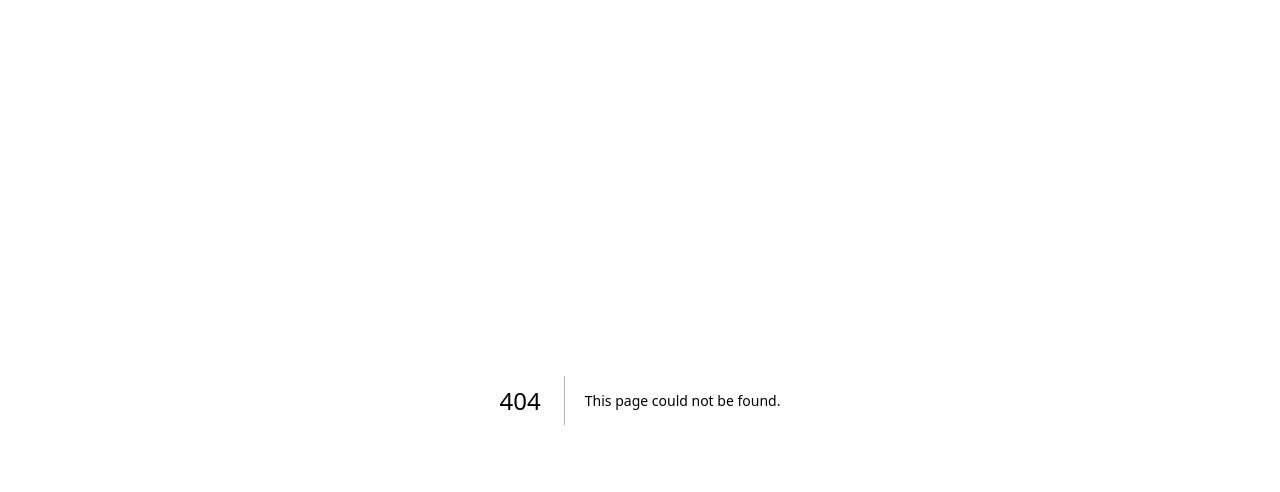
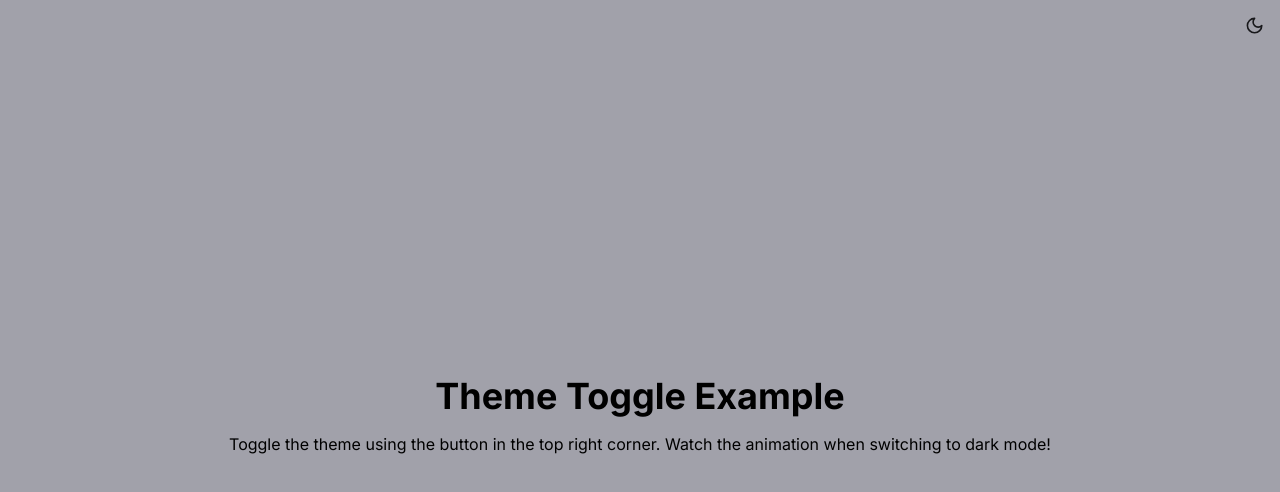
Before and after one commit to unnati2000/aesthetics.js, a Next.js app: page /toggle-theme in a window 1280 px wide. Before the commit this address had no page. Shown: the top 492 px of the page. Built offline with nearby package versions, Linux system fonts and the light colour scheme.

Commit message:
toggle theme in aesthetics.js

```diff
--- a/app/globals.css
+++ b/app/globals.css
@@ -1,20 +1,6 @@
 @tailwind base;
 @tailwind components;
 @tailwind utilities;
-
-:root {
-  --foreground-rgb: 0, 0, 0;
-  --background-start-rgb: 214, 219, 220;
-  --background-end-rgb: 255, 255, 255;
-}
-
-@media (prefers-color-scheme: dark) {
-  :root {
-    --foreground-rgb: 255, 255, 255;
-    --background-start-rgb: 0, 0, 0;
-    --background-end-rgb: 0, 0, 0;
-  }
-}
 
 @layer utilities {
   .text-balance {
--- a/app/layout.tsx
+++ b/app/layout.tsx
@@ -1,6 +1,8 @@
 import type { Metadata } from "next";
 import { Inter } from "next/font/google";
 import "./globals.css";
+
+import { ThemeProvider } from "next-themes";
 
 const inter = Inter({ subsets: ["latin"] });
 
@@ -16,7 +18,13 @@ export default function RootLayout({
 }>) {
   return (
     <html lang="en">
-      <body className={inter.className}>{children}</body>
+      <ThemeProvider
+        attribute="class"
+        defaultTheme="light"
+        disableTransitionOnChange
+      >
+        <body className={inter.className}>{children}</body>
+      </ThemeProvider>
     </html>
   );
 }
--- a/app/timeline/page.tsx
+++ b/app/timeline/page.tsx
@@ -304,13 +304,17 @@ const Timeline = () => {
 
   useEffect(() => {
     const preventDefault = (e: TouchEvent) => {
-      e.preventDefault();
+      if (e.touches.length > 1) {
+        e.preventDefault();
+      }
     };
 
     document.addEventListener("touchmove", preventDefault, { passive: false });
+    document.addEventListener("touchstart", preventDefault, { passive: false });
 
     return () => {
       document.removeEventListener("touchmove", preventDefault);
+      document.removeEventListener("touchstart", preventDefault);
     };
   }, []);
 
@@ -345,6 +349,7 @@ const Timeline = () => {
 
     const newDayWidth = dayWidth * (newMonthWidth / monthWidth);
 
+    // Calculate the new X position based on the current date and new zoom level
     setMonthWidth(newMonthWidth);
     setDayWidth(newDayWidth);
 
@@ -367,7 +372,10 @@ const Timeline = () => {
 
   const bind = useGesture(
     {
-      onPinch: ({ offset: [d], movement: [md], memo }) => {
+      onPinch: ({ event, offset: [d], movement: [md], memo }) => {
+        if (event instanceof TouchEvent) {
+          event.preventDefault();
+        }
         handlePinch(d);
       },
     },
--- /dev/null
+++ b/app/toggle-theme/page.tsx
@@ -0,0 +1,119 @@
+"use client";
+
+import { LuSun, LuMoon } from "react-icons/lu";
+import { useState } from "react";
+// import { useState } from "react";
+import { useTheme } from "next-themes";
+import { motion, AnimatePresence, useAnimationControls } from "framer-motion";
+// import { Moon, Sun } from "lucide-react";
+
+const AnimatedText = ({
+  children,
+  animationProgress,
+}: {
+  children: React.ReactNode;
+  animationProgress: number;
+}) => {
+  return (
+    <span
+      style={{
+        color: `rgb(
+          ${Math.round(255 * animationProgress)},
+          ${Math.round(255 * animationProgress)},
+          ${Math.round(255 * animationProgress)}
+        )`,
+      }}
+    >
+      {children}
+    </span>
+  );
+};
+
+export default function Component() {
+  const { theme, setTheme } = useTheme();
+
+  const controls = useAnimationControls();
+  const [animationProgress, setAnimationProgress] = useState(0);
+
+  const toggleTheme = async () => {
+    if (theme === "light") {
+      await controls.start({
+        scale: [0, 1, 10],
+        x: ["50vw", "0vw", "0vw"],
+        y: ["-50vh", "0vh", "0vh"],
+        transition: {
+          duration: 2,
+          times: [0, 0.5, 1],
+          ease: "easeInOut",
+        },
+      });
+      setTheme("dark");
+    } else {
+      await controls.start({
+        scale: [10, 1, 0],
+        x: ["0vw", "0vw", "50vw"],
+        y: ["0vh", "0vh", "-50vh"],
+        transition: {
+          duration: 2,
+          times: [0, 0.5, 1],
+          ease: "easeInOut",
+        },
+      });
+      setTheme("light");
+    }
+  };
+
+  return (
+    <div className="min-h-screen relative z-50  bg-zinc-400">
+      <div className=" mx-auto p-4">
+        <button
+          className="fixed dark:text-white text-zinc-900 top-4 right-4 z-50"
+          onClick={toggleTheme}
+        >
+          {theme === "light" ? (
+            <LuMoon className="h-[1.2rem] w-[1.2rem]" />
+          ) : (
+            <LuSun className="h-[1.2rem] w-[1.2rem]" />
+          )}
+        </button>
+
+        <AnimatePresence>
+          <motion.div
+            key="darkModeBubble"
+            initial={{ scale: 0, x: "50vw", y: "-50vh" }}
+            animate={controls}
+            exit={{ scale: 0, x: "50vw", y: "-50vh" }}
+            style={{
+              position: "fixed",
+              top: "50%",
+              left: "50%",
+              width: "500px",
+              height: "500px",
+              borderRadius: "50%",
+              backgroundColor: "black",
+              zIndex: -1,
+            }}
+            onUpdate={(latest) => {
+              // @ts-ignore
+              setAnimationProgress((latest.scale - 1) / 3);
+            }}
+          />
+        </AnimatePresence>
+
+        <div className="flex flex-col items-center justify-center h-screen">
+          <h1 className="text-4xl font-bold mb-4">
+            <AnimatedText animationProgress={animationProgress}>
+              Theme Toggle Example
+            </AnimatedText>
+          </h1>
+          <p>
+            <AnimatedText animationProgress={animationProgress}>
+              Toggle the theme using the button in the top right corner. Watch
+              the animation when switching to dark mode!
+            </AnimatedText>
+          </p>
+        </div>
+      </div>
+    </div>
+  );
+}
--- a/tailwind.config.ts
+++ b/tailwind.config.ts
@@ -1,6 +1,7 @@
 import type { Config } from "tailwindcss";
 
 const config: Config = {
+  darkMode: "class",
   content: [
     "./pages/**/*.{js,ts,jsx,tsx,mdx}",
     "./components/**/*.{js,ts,jsx,tsx,mdx}",
```
Also changed, not shown: app/page.tsx (line endings or trailing spaces), 1 other file (tests, documents, lock files or other folders).
